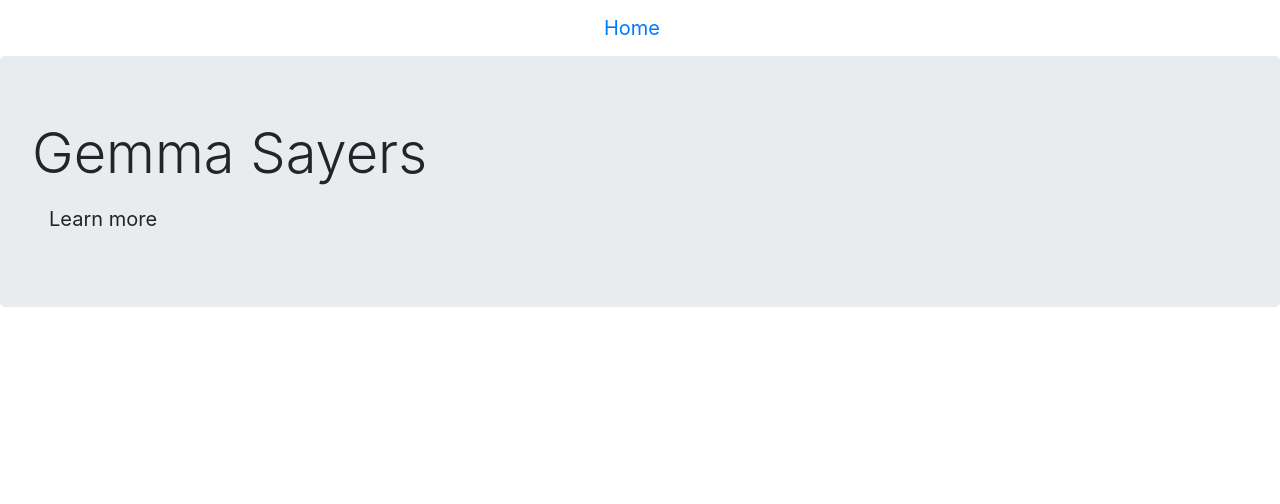
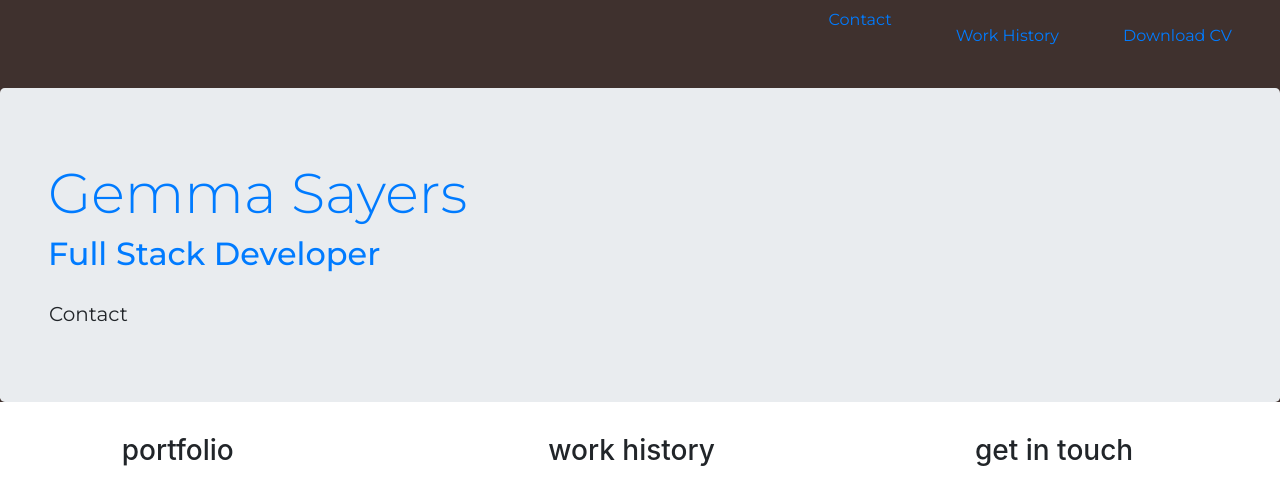
Before and after one commit to GJSayers/GS-Bio, a plain HTML site: page index.html in a window 1280 px wide. Drawn offline with nearby package versions, Linux system fonts and the light colour scheme.

Commit message:
add section columnsl to index.html, add section styling to style.css, text weights, fonts

```diff
--- a/assets/css/style.css
+++ b/assets/css/style.css
@@ -3,19 +3,53 @@
 /*----------------------------------Colours */
 
 .bg-colour-navbar {
-    background-colour: #3f312e;
+    background-color: #3f312e;
 }
 
 .bg-colour-navbar {
-    background-colour: #3f312e;
+    background-color: #3f312e;
 }
 
 .fg-colour-general {
-    colour: #f0f0f0;
+    color: #f0f0f0;
+}
+
+/*----------------------------------Title */
+
+.title {
+    font-family:'Montserrat', sans-serif;
+    font-weight: 600;
 }
 
 /*----------------------------------Header */
 
-.header {
+.header-section {
+    margin right: 20px;
+    background-color: #3f312e;
     font-family: 'Montserrat', sans-serif;
 }
+
+.nav-item {
+    margin right: 20px;
+    font-family: 'Montserrat', sans-serif;
+    background-color: #3f312e;
+}
+
+.nav li {
+    margin right: 20px;
+    font-family: 'Montserrat', sans-serif;
+    background-color: #3f312e;
+}
+
+/*----------------------------------main section */
+
+.portfolio-section-block {
+
+}
+
+.work-history-section-block {
+
+}
+.contact-section-block {
+
+}
--- a/index.html
+++ b/index.html
@@ -9,21 +9,45 @@
 <link rel="stylesheet" href="https://stackpath.bootstrapcdn.com/bootstrap/4.3.1/css/bootstrap.min.css" integrity="sha384-ggOyR0iXCbMQv3Xipma34MD+dH/1fQ784/j6cY/iJTQUOhcWr7x9JvoRxT2MZw1T" crossorigin="anonymous">
 <script src="https://stackpath.bootstrapcdn.com/bootstrap/4.3.1/js/bootstrap.min.js" integrity="sha384-JjSmVgyd0p3pXB1rRibZUAYoIIy6OrQ6VrjIEaFf/nJGzIxFDsf4x0xIM+B07jRM" crossorigin="anonymous"></script>
 <link rel="stylesheet" href="https://use.fontawesome.com/releases/v5.15.1/css/all.css" integrity="sha384-vp86vTRFVJgpjF9jiIGPEEqYqlDwgyBgEF109VFjmqGmIY/Y4HV4d3Gp2irVfcrp" crossorigin="anonymous">
+<link rel="stylesheet" href="assets/css/style.css">
 
 <title>Gemma Sayers Bio</title>
 
 </head>
 <body>
-    <header class="navbar navbar-expand-lg flex-column bg-colour-navbar">
-    <a class="navbar-brand" href="#">Home</a>
+    <header class="header-section">
+    <div>
+      <ul class= "nav justify-content-end">
+        <li class="nav-item">
+           <a class="nav-link contact" href="#">Contact</li>
+        <li class="nav-item ">
+           <a class="nav-link work-history" href="#">Work History</li>
+        <li class="nav-item">
+           <a class="nav-link download" href="#">Download CV</li>
+      </ul>
+    </div>
+    <div class="jumbotron bg-colour-brand">
+       <h1 class="display-4">Gemma Sayers</h1>
+       <h2 class="display-6 justify-content-end">Full Stack Developer</h2>
+         <a class="btn bg-colour-brand btn-lg" href="#" role="button">Contact</a>
+    </div>
+  </header>
+    <section class="portfolio-section-block">
+    <div class="container-fluid">
+    <div class="row justify-content-around">
+       <div class="col-2 portfolio-section-block">
+       <h3 class="block-heading uppercase">portfolio</h3></div>
+        <div class="col-2 work-history-section-block">
+        <h3 class="block-heading uppercase">work history</h3></div>
+         <div class="col-2 contact-section-block">
+         <h3 class="block-heading uppercase">get in touch</h3></div>
 
 
-     </header>
-    <section>
-    <div class="jumbotron bg-colour-brand">
-  <h1 class="display-4">Gemma Sayers</h1>
-  <a class="btn bg-colour-brand btn-lg" href="#" role="button">Learn more</a>
-</div>
+
+
+    </div>
+    </div>
+
    </section>
     <footer>
     </footer>
```
